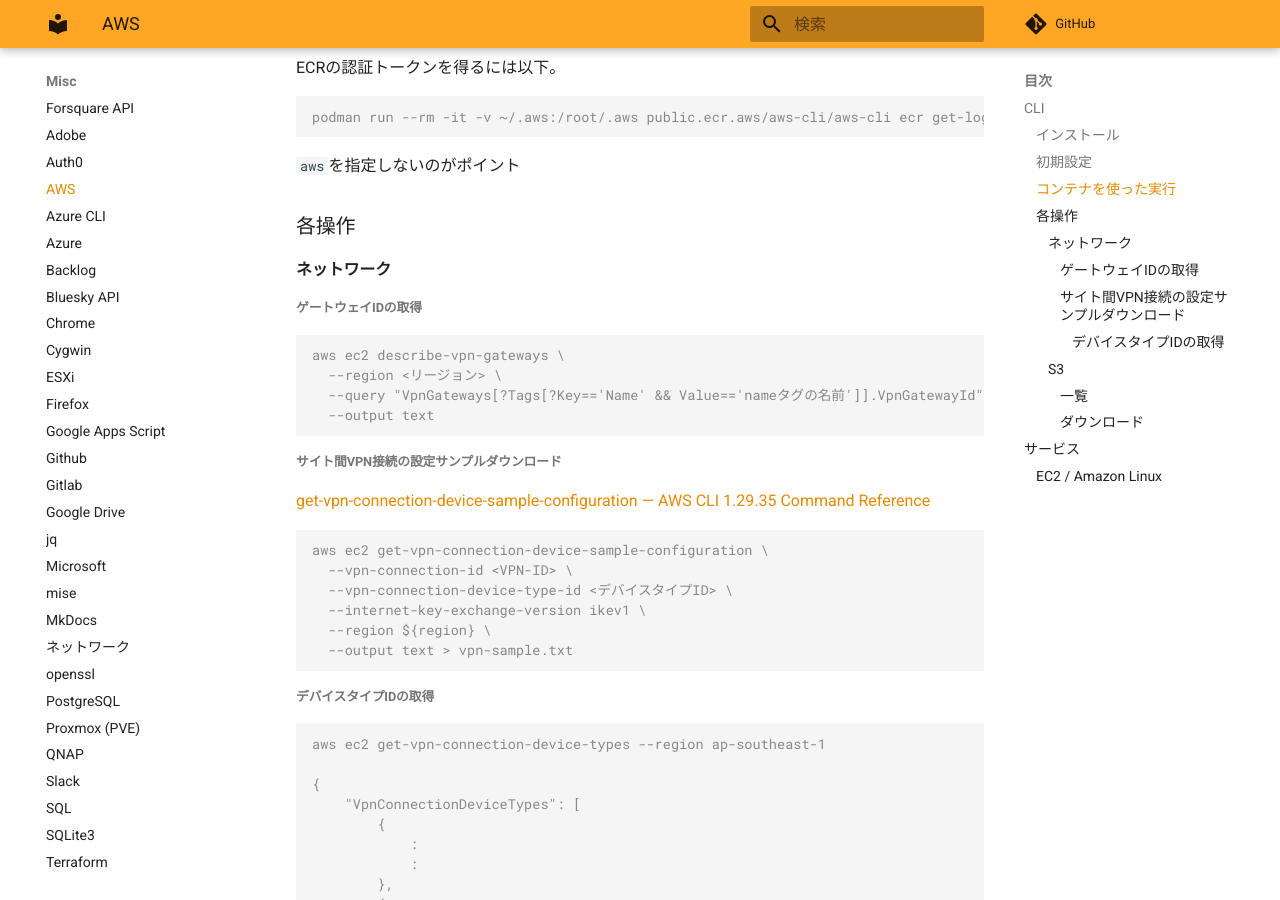
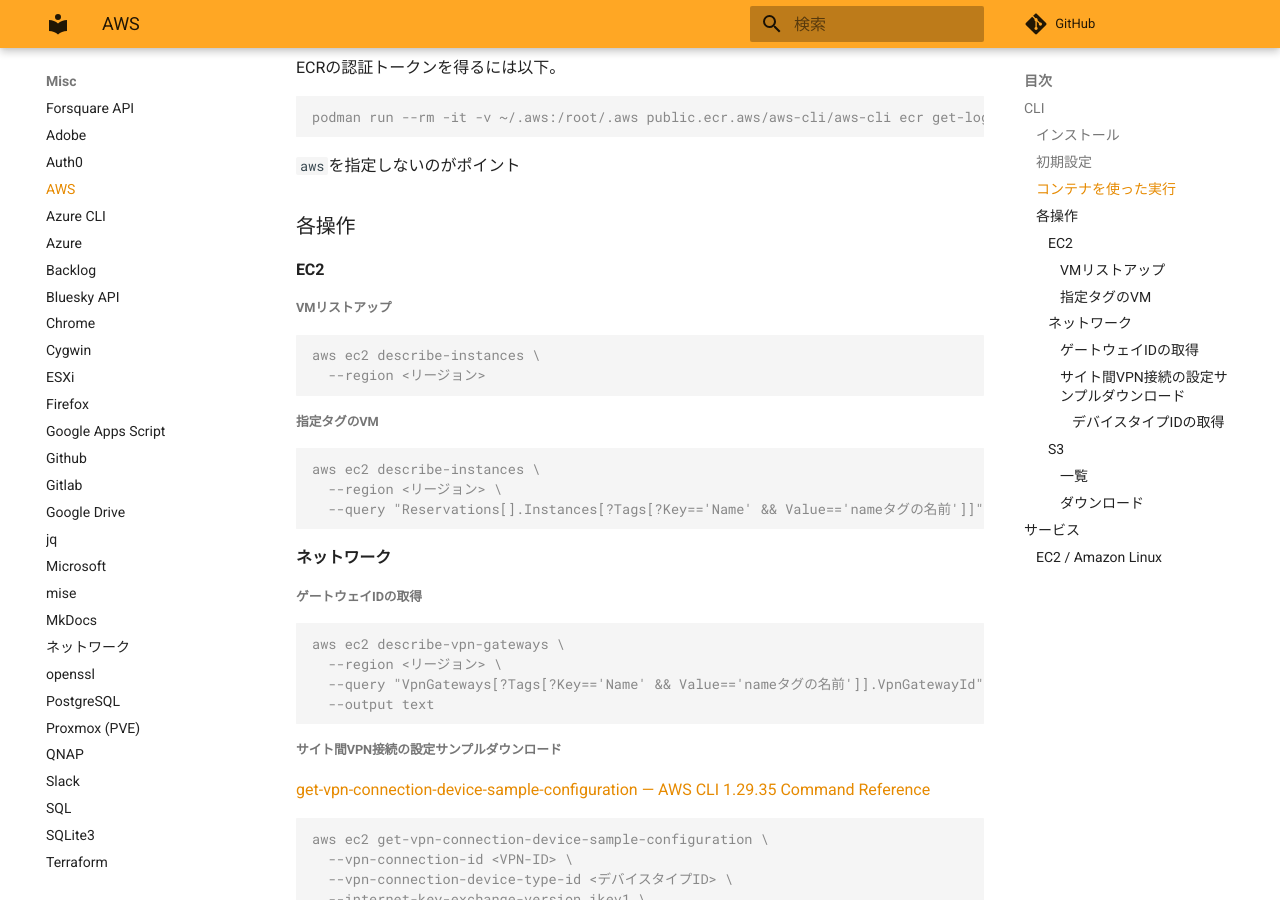
Before and after one commit to zaki-lknr/docs, an MkDocs documentation site: the page built from docs/Misc/aws.md, in a window 1280 px wide and 900 px high, scrolled down 1087 px. Built offline with MkDocs 1.6.1 and Material for MkDocs 9.7.7, drawn with Linux system fonts in a browser that asks for light colours; comment, search, counter and statistics services are not loaded.

Commit message:
add: misc/aws: cli: VMのリストアップ

````diff
--- a/docs/Misc/aws.md
+++ b/docs/Misc/aws.md
@@ -57,6 +57,23 @@ podman run --rm -it -v ~/.aws:/root/.aws public.ecr.aws/aws-cli/aws-cli ecr get-
 `aws`を指定しないのがポイント
 
 ### 各操作
+
+#### EC2
+
+##### VMリストアップ
+
+```console
+aws ec2 describe-instances \
+  --region <リージョン>
+```
+
+##### 指定タグのVM
+
+```console
+aws ec2 describe-instances \
+  --region <リージョン> \
+  --query "Reservations[].Instances[?Tags[?Key=='Name' && Value=='nameタグの名前']]"
+```
 
 #### ネットワーク
 
````
